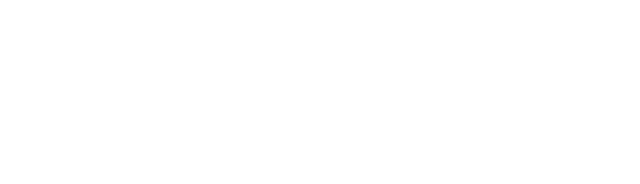
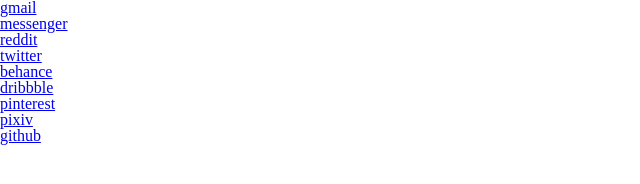
Before and after one commit to chocolatemelt/homepage, a plain HTML site: page index.html in a window 1280 px wide. Shown: the whole page, without its empty margins (0-640 px from the left). Drawn offline with Linux system fonts and the light colour scheme.

Commit message:
populate

```diff
--- a/index.html
+++ b/index.html
@@ -10,6 +10,20 @@
 	<link rel="stylesheet" type="text/css" href="core.css">
 </head>
 <body>
-
+    <ul>
+        <li><a href="https://mail.google.com/mail/u/0/#inbox">gmail</a></li>
+        <li><a href="https://www.messenger.com/">messenger</a></li>
+        <li><a href="https://www.reddit.com/">reddit</a></li>
+        <li><a href="https://twitter.com/">twitter</a></li>
+    </ul>
+    <ul>
+        <li><a href="https://www.behance.net/">behance</a></li>
+        <li><a href="https://dribbble.com/">dribbble</a></li>
+        <li><a href="https://www.pinterest.com/">pinterest</a></li>
+        <li><a href="http://www.pixiv.net/">pixiv</a></li>
+    </ul>
+    <ul>
+        <li><a href="https://github.com/">github</a></li>
+    </ul>
 </body>
 </html>
```
